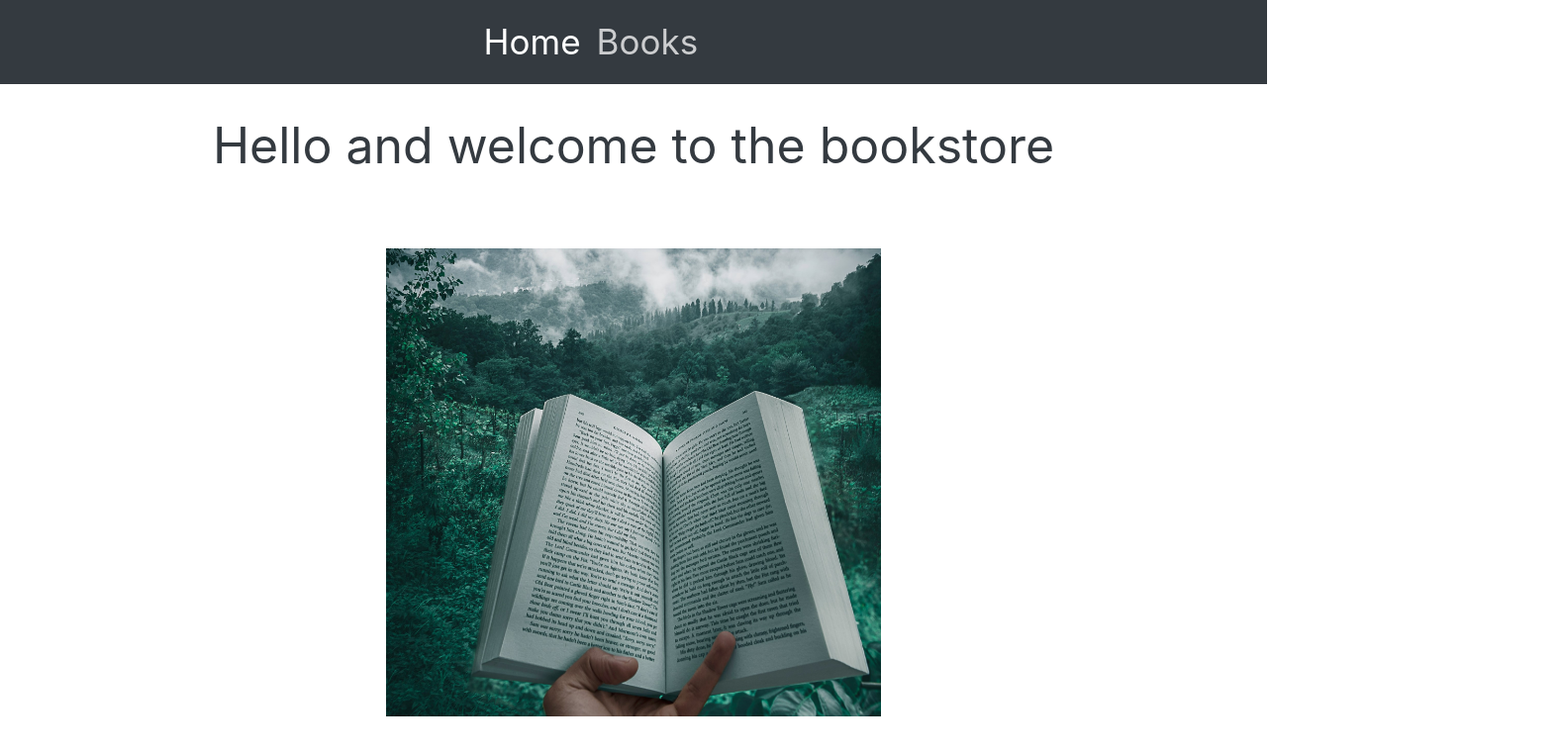
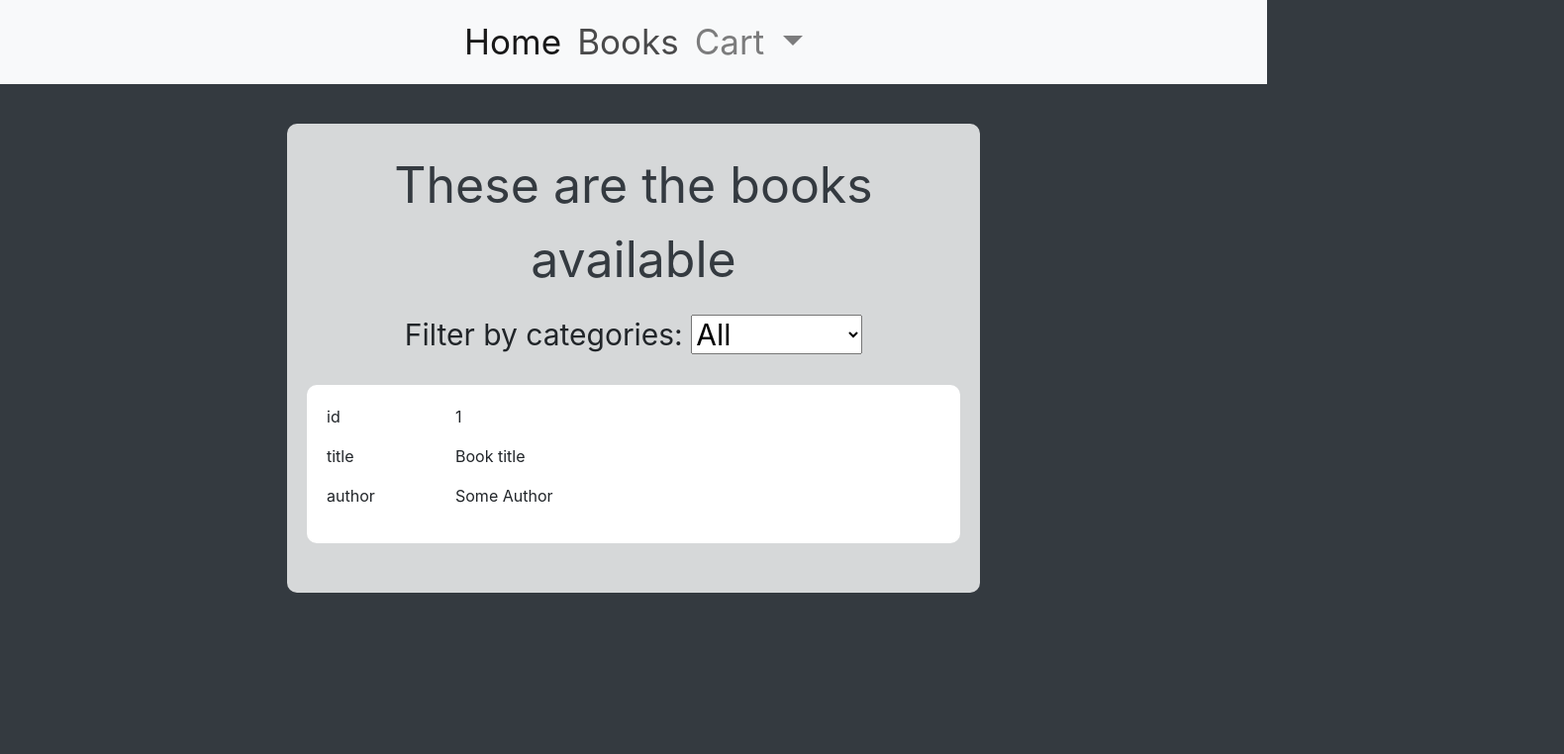
Before and after one commit to Gabzu00/Assignment-1-, a website built with Vite: page index.html in a window 1280 px wide. Both pictures are taken after a click on the link "Books". Shown: the whole page at 99% size, 1580 px wide, since content can reach past the window. Built offline with nearby package versions, Linux system fonts and the light colour scheme.

Commit message:
improved styling, add json object

```diff
--- a/css/style.css
+++ b/css/style.css
@@ -19,7 +19,38 @@
   text-align: center;
 }
 
-.nav-item3 {
-  position: relative;
-  left: 780px;
+
+#myButton {
+  font-size: 100px;
 }
+
+.categoriFilter {
+  font-size: 30px;
+  display: flex;
+  align-items: center;
+  justify-content: center;
+}
+
+main {
+  margin: 180px auto 40px;
+  margin-top: 40px;
+  width: 700px;
+  background-color: rgba(255, 255, 255, 0.8);
+  padding-bottom: 30px;
+  border-radius: 10px;
+  display: flex;
+  align-items: center;
+  justify-content: center;
+}
+
+.book {
+  background-color: white;
+  padding: 20px;
+  margin: 20px;
+  border-radius: 10px;
+}
+
+.book p span {
+  display: inline-block;
+  width: 130px;
+}
--- a/index.html
+++ b/index.html
@@ -3,37 +3,59 @@
 
 <head>
   <meta charset="UTF-8" />
+  <link rel="stylesheet" href="css/style.css">
   <link rel="icon" type="image/svg+xml" href="/vite.svg" />
   <meta name="viewport" content="width=device-width, initial-scale=1.0" />
   <link rel="stylesheet" href="https://cdn.jsdelivr.net/npm/bootstrap@4.1.3/dist/css/bootstrap.min.css"
     integrity="sha384-MCw98/SFnGE8fJT3GXwEOngsV7Zt27NXFoaoApmYm81iuXoPkFOJwJ8ERdknLPMO" crossorigin="anonymous">
-
+  <script src="https://code.jquery.com/jquery-3.3.1.slim.min.js"
+    integrity="sha384-q8i/X+965DzO0rT7abK41JStQIAqVgRVzpbzo5smXKp4YfRvH+8abtTE1Pi6jizo"
+    crossorigin="anonymous"></script>
+  <script src="https://cdn.jsdelivr.net/npm/popper.js@1.14.3/dist/umd/popper.min.js"
+    integrity="sha384-ZMP7rVo3mIykV+2+9J3UJ46jBk0WLaUAdn689aCwoqbBJiSnjAK/l8WvCWPIPm49"
+    crossorigin="anonymous"></script>
+  <script src="https://cdn.jsdelivr.net/npm/bootstrap@4.1.3/dist/js/bootstrap.min.js"
+    integrity="sha384-ChfqqxuZUCnJSK3+MXmPNIyE6ZbWh2IMqE241rYiqJxyMiZ6OW/JmZQ5stwEULTy"
+    crossorigin="anonymous"></script>
+  <meta name="viewport" content="width=device-width, initial-scale=1.0" />
 </head>
 
-<body>
-  <nav class="navbar navbar-expand-lg navbar-dark bg-dark">
-    <button class="navbar-toggler " type="button" data-toggle="collapse" data-target="#navbarNav"
+<body class="background bg-dark">
+
+  <nav class="navbar navbar-expand-lg navbar-light bg-light">
+    <button class="navbar-toggler" type="button" data-toggle="collapse" data-target="#navbarNav"
       aria-controls="navbarNav" aria-expanded="false" aria-label="Toggle navigation">
       <span class="navbar-toggler-icon "></span>
     </button>
 
     <div class="collapse navbar-collapse" id="navbarNav">
-      <ul class="navbar-nav mx-auto">
+      <ul class="navbar-nav mx-auto ">
         <li class="nav-item active">
-          <a class="nav-link" href="#">Home <span class="sr-only">(current)</span></a>
+          <a class="nav-link" id="homeButton" href="#">Home <span class="sr-only">(current)</span></a>
         </li>
-        <li class="nav-item2">
-          <a class="nav-link" href="#">Books</a>
+        <li class="nav-item">
+          <a class="nav-link" id="bookButton" href="#">Books</a>
         </li>
-        <li class="nav-item3 ">
-          <a class="nav-link" href="#">Cart</a>
+        <li class="nav-item dropdown">
+          <a class="nav-link dropdown-toggle" href="#" id="navbarDropdownMenuLink" role="button" data-toggle="dropdown"
+            aria-haspopup="true" aria-expanded="false" href="#">Cart
+          </a>
+          <div class="dropdown-menu" aria-labelledby="navbarDropdownMenuLink">
+            <a class="dropdown-item" href="#">Action</a>
+            <a class="dropdown-item" href="#">Another action</a>
+            <a class="dropdown-item" href="#">Something else here</a>
+          </div>
         </li>
       </ul>
     </div>
   </nav>
 
-  <p class="FirstPageTitle text-center text-dark ">Hello and welcome to the bookstore</p>
-  <img class="BookIcon " src="/Images/BookIcon.jpg">
+  <main>
+    <div class="mainPage"></div>
+
+    <div class="bookPage"></div>
+  </main>
+
   <script type="module" src="/js/main.js"></script>
 </body>
 
--- a/js/main.js
+++ b/js/main.js
@@ -1 +1,69 @@
 import '../css/style.css';
+import { getJSON } from './utils/getJSON';
+
+let books;
+
+async function start() {
+  books = await getJSON('/json/books.json')
+  initPage();
+  homePage();
+  bookPage();
+}
+
+function initPage() {
+  const homeElement = document.querySelector(".mainPage");
+  homeElement.innerHTML = `
+      <p class="FirstPageTitle text-center text-dark "> Hello and welcome to the bookstore</p>
+      <img class="BookIcon img-fluid" alt="Responsive image" src="/Images/BookIcon.jpg">
+    `;
+}
+function homePage() {
+  document.querySelector("#homeButton").onclick = function () {
+    const homeElement = document.querySelector(".mainPage");
+    homeElement.innerHTML = `
+      <p class="FirstPageTitle text-center text-dark "> Hello and welcome to the bookstore</p>
+      <img class="BookIcon img-fluid" alt="Responsive image" src="/Images/BookIcon.jpg">
+    `;
+    const bookElement = document.querySelector(".bookPage");
+    bookElement.innerHTML = ``;
+  }
+}
+
+function bookPage() {
+  document.querySelector("#bookButton").onclick = function () {
+    const bookElement = document.querySelector(".bookPage");
+    bookElement.innerHTML = `
+      <p class="FirstPageTitle text-center text-dark"> These are the books available</p>
+      <div class="categoriFilter">
+      <label><span>Filter by categories:</span>
+      <select>
+        <option>All</option>
+        <option>UX</option>
+        <option>HTML</option>
+        <option>CSS</option>
+        <option>JavaScript</option>
+      </select>
+    </label>
+    </div>
+    <div class="displayBook"></div>
+
+    `;
+    const homeElement = document.querySelector(".mainPage");
+    homeElement.innerHTML = ``;
+
+    let htmlArray = books.map(({
+      id, title, author
+    }) => /*html*/`
+    <div class="book">
+      <p><span>id</span>${id}</p>
+      <p><span>title</span>${title}</p>
+      <p><span>author</span>${author}</p>
+    </div>
+    `);
+    document.querySelector('.displayBook').innerHTML = htmlArray.join('');
+  }
+
+}
+
+
+start();
--- a/js/utils/getJSON.js
+++ b/js/utils/getJSON.js
@@ -0,0 +1,8 @@
+export async function getJSON(url) {
+  // read the json from our route/url
+  let rawData = await fetch(url);
+  // unpack/deserialize the json int a javascript data structure
+  let data = await rawData.json();
+  // the same as: await (await fetch('./persons.json)')).json();
+  return data;
+}
--- a/public/json/books.json
+++ b/public/json/books.json
@@ -6,6 +6,5 @@
     "description": "Lorem ipsum / or your text",
     "category": "UX",
     "price": 150
-  },
-  {}
+  }
 ]
--- a/style.css
+++ /dev/null
@@ -1,97 +0,0 @@
-:root {
-  font-family: Inter, system-ui, Avenir, Helvetica, Arial, sans-serif;
-  line-height: 1.5;
-  font-weight: 400;
-
-  color-scheme: light dark;
-  color: rgba(255, 255, 255, 0.87);
-  background-color: #242424;
-
-  font-synthesis: none;
-  text-rendering: optimizeLegibility;
-  -webkit-font-smoothing: antialiased;
-  -moz-osx-font-smoothing: grayscale;
-  -webkit-text-size-adjust: 100%;
-}
-
-a {
-  font-weight: 500;
-  color: #646cff;
-  text-decoration: inherit;
-}
-a:hover {
-  color: #535bf2;
-}
-
-body {
-  margin: 0;
-  display: flex;
-  place-items: center;
-  min-width: 320px;
-  min-height: 100vh;
-}
-
-h1 {
-  font-size: 3.2em;
-  line-height: 1.1;
-}
-
-#app {
-  max-width: 1280px;
-  margin: 0 auto;
-  padding: 2rem;
-  text-align: center;
-}
-
-.logo {
-  height: 6em;
-  padding: 1.5em;
-  will-change: filter;
-  transition: filter 300ms;
-}
-.logo:hover {
-  filter: drop-shadow(0 0 2em #646cffaa);
-}
-.logo.vanilla:hover {
-  filter: drop-shadow(0 0 2em #f7df1eaa);
-}
-
-.card {
-  padding: 2em;
-}
-
-.read-the-docs {
-  color: #888;
-}
-
-button {
-  border-radius: 8px;
-  border: 1px solid transparent;
-  padding: 0.6em 1.2em;
-  font-size: 1em;
-  font-weight: 500;
-  font-family: inherit;
-  background-color: #1a1a1a;
-  cursor: pointer;
-  transition: border-color 0.25s;
-}
-button:hover {
-  border-color: #646cff;
-}
-button:focus,
-button:focus-visible {
-  outline: 4px auto -webkit-focus-ring-color;
-}
-
-@media (prefers-color-scheme: light) {
-  :root {
-    color: #213547;
-    background-color: #ffffff;
-  }
-  a:hover {
-    color: #747bff;
-  }
-  button {
-    background-color: #f9f9f9;
-  }
-}
```
